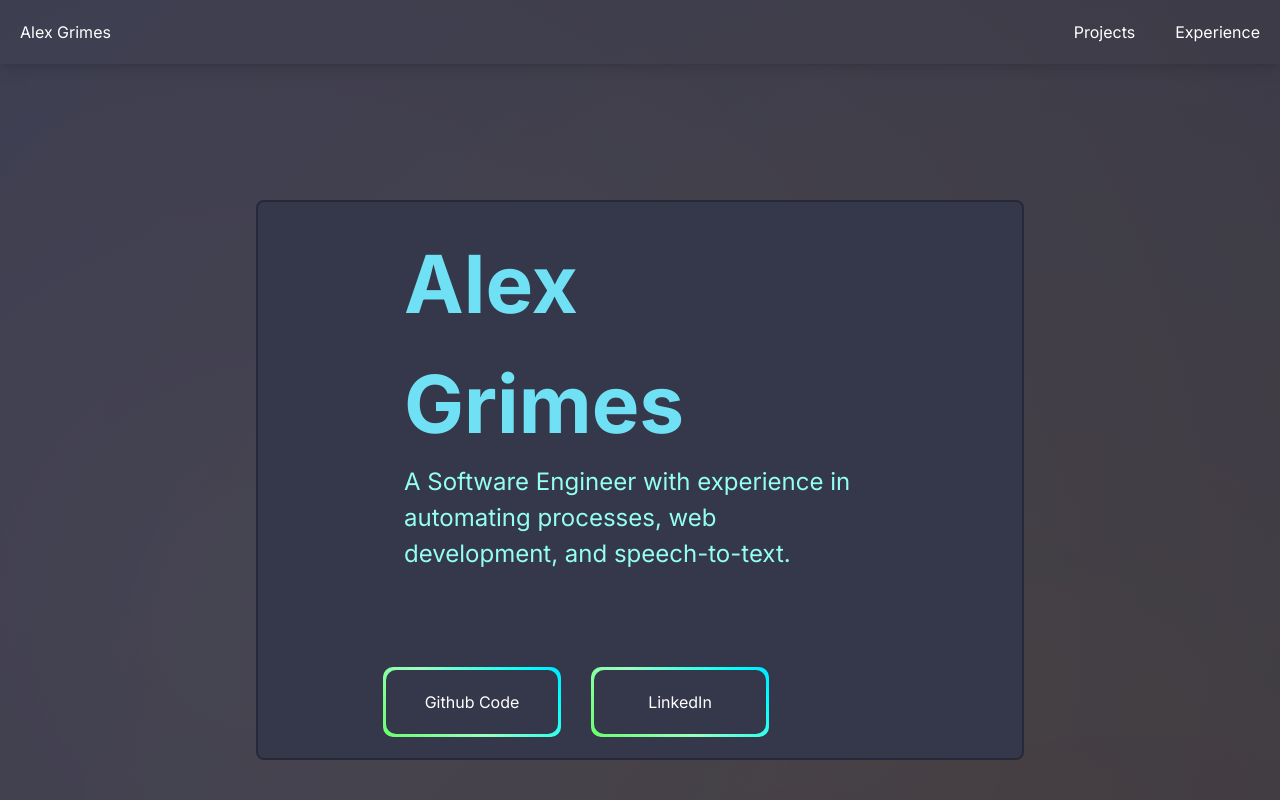
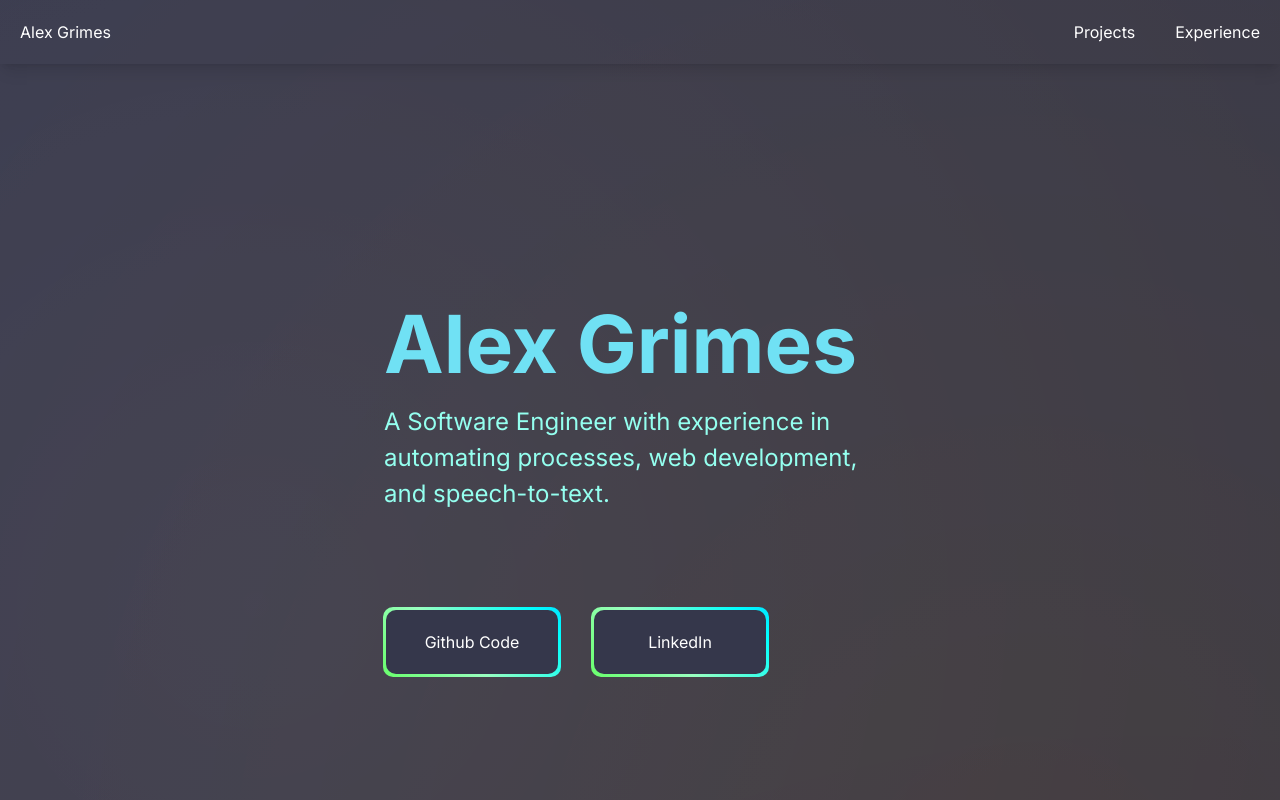
Before and after one commit to agrimes23/PortfolioSoftwareEngineer, a Next.js app: page / in a window 1280 px wide. Shown: the top 800 px of the page. Built offline with nearby package versions, Linux system fonts and the light colour scheme; no server answers.

Commit message:
no hero section background color

```diff
--- a/src/app/page.tsx
+++ b/src/app/page.tsx
@@ -7,10 +7,10 @@ export default function Home() {
     <main className="flex min-h-screen flex-col items-center pt-5 sm:pt-24 gap-52">
       <div className="my-5 sm:my-10">
         {/* Hero Section */}
-        <div className="bg-neutralSecondary border-2 border-neutralSecondary-dark rounded-lg py-10 sm:py-32 lg:py-0 lg:h-[70vh] w-[90vw] xl:w-[60vw] flex flex-col items-center">
+        <div className=" rounded-lg py-10 sm:py-32 lg:py-0 lg:h-[70vh] w-[90vw] xl:w-[60vw] flex flex-col items-center">
           <div className="w-[80vw] xl:w-[40vw] flex flex-col h-full justify-center gap-10 sm:gap-24">
             {/* Intro */}
-            <div className="px-5">
+            <div className="px-5 sm:p-0">
               {/* name */}
               <div className="text-[3rem] sm:text-[4rem] md:text-[5rem] text-primary font-bold">
                 Alex Grimes
```
